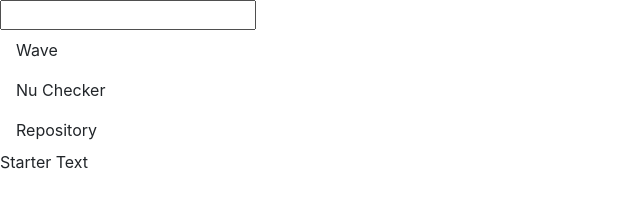
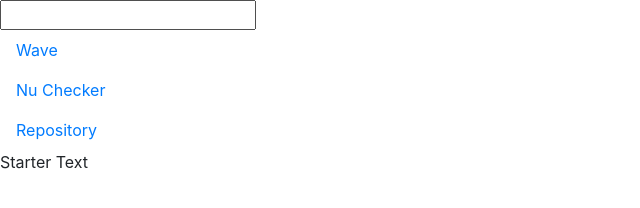
Before and after one commit to ghoneycutt18/Dev09, a plain HTML site: page index.html in a window 1280 px wide. Shown: the whole page, without its empty margins (0-640 px from the left). Drawn offline with nearby package versions, Linux system fonts and the light colour scheme.

Commit message:
Update index.html

```diff
--- a/index.html
+++ b/index.html
@@ -16,9 +16,9 @@ Version: 1.0 -->
 <body>
     <!-- partial:index.partial.html -->
     <input id="textInputId" type="text" />
-    <a class="nav-link" "href="https://wave.webaim.org/report#/https://ghoneycutt18.github.io/Dev09/" target="_blank">Wave</a>
-    <a class="nav-link"  "href="https://validator.w3.org/nu/?showsource=yes&doc=https%3A%2F%2Fghoneycutt18.github.io%2FDev09%2F" target="_blank">Nu Checker</a>
-    <a class="nav-link" "href="https://github.com/ghoneycutt18/Dev09" target="_blank">Repository</a>
+    <a class="nav-link" href="https://wave.webaim.org/report#/https://ghoneycutt18.github.io/Dev09/" target="_blank">Wave</a>
+    <a class="nav-link"  href="https://validator.w3.org/nu/?showsource=yes&doc=https%3A%2F%2Fghoneycutt18.github.io%2FDev09%2F" target="_blank">Nu Checker</a>
+    <a class="nav-link" href="https://github.com/ghoneycutt18/Dev09" target="_blank">Repository</a>
     <div id="someOtherDivId">
         Starter Text
     </div>
```
